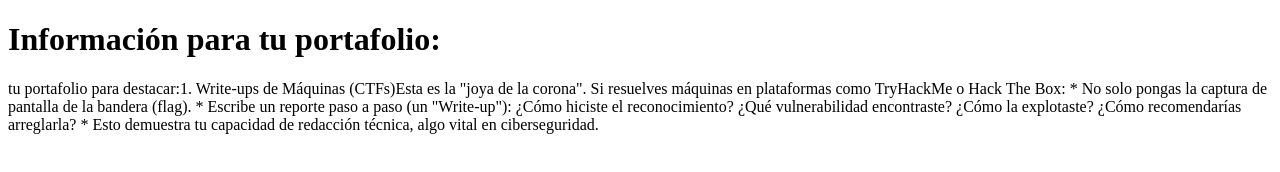
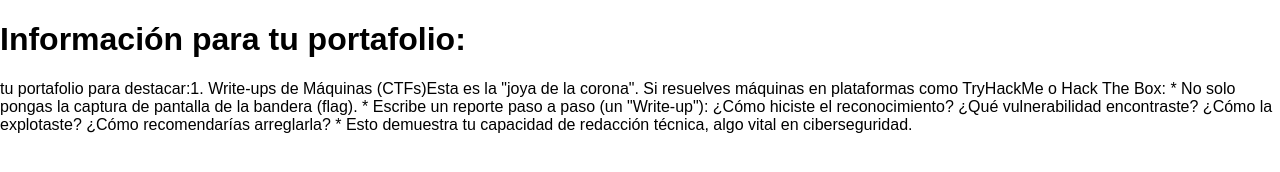
Before and after one commit to Angiee-Ali/Sistema-de-registro, a plain HTML site: page index.html in a window 1280 px wide. Drawn offline with Linux system fonts and the light colour scheme.

Commit message:
Update index.html

```diff
--- a/index.html
+++ b/index.html
@@ -1,7 +1,14 @@
 <!DOCTYPE html>
 <html>
   <head>
+    <!--link rel="clothesheet" href="clothe.css"-->
     <title>INFORMATION PROJECTS IDEAS</title>
+    <style>
+      body {
+        font-family: Arial, Sans-serif;
+        margin: 0;
+        background-color:
+    </style>
   </head>
   <body>
     <h1> Información para tu portafolio: </h1>
```
